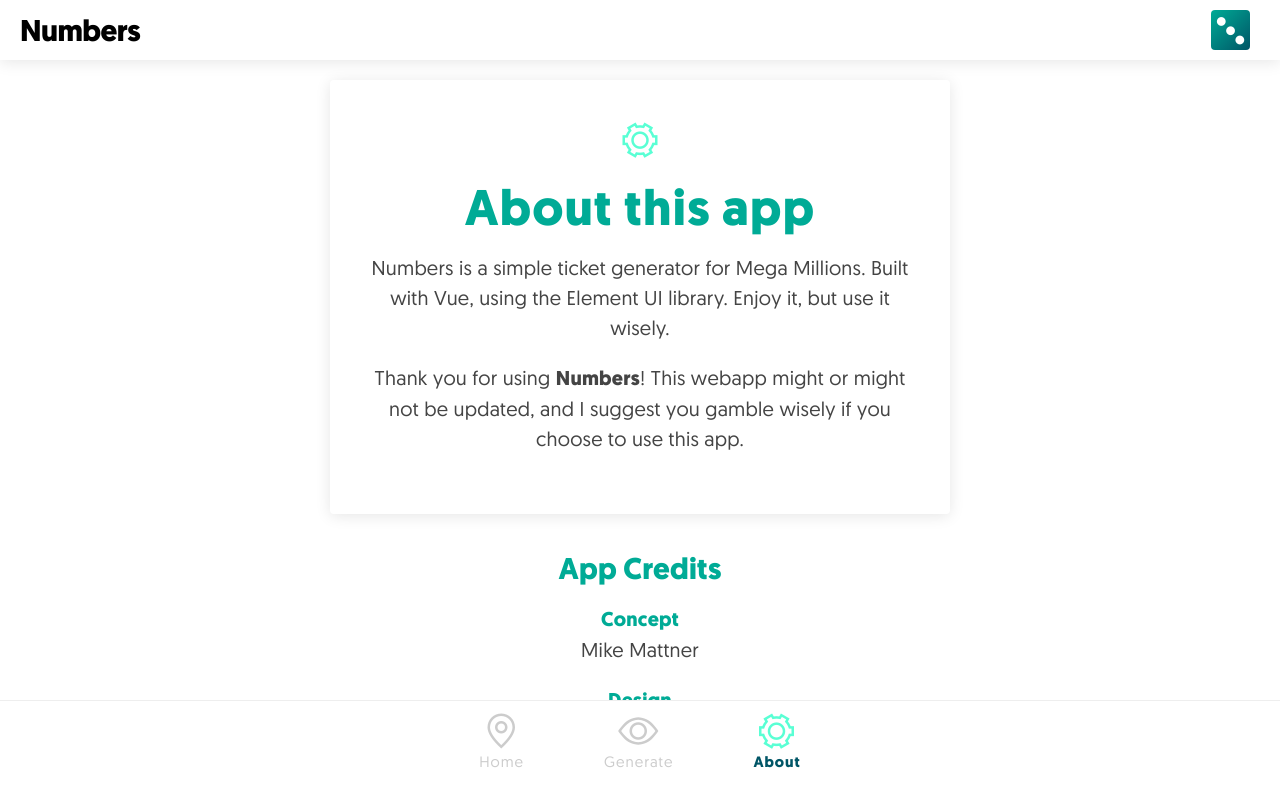
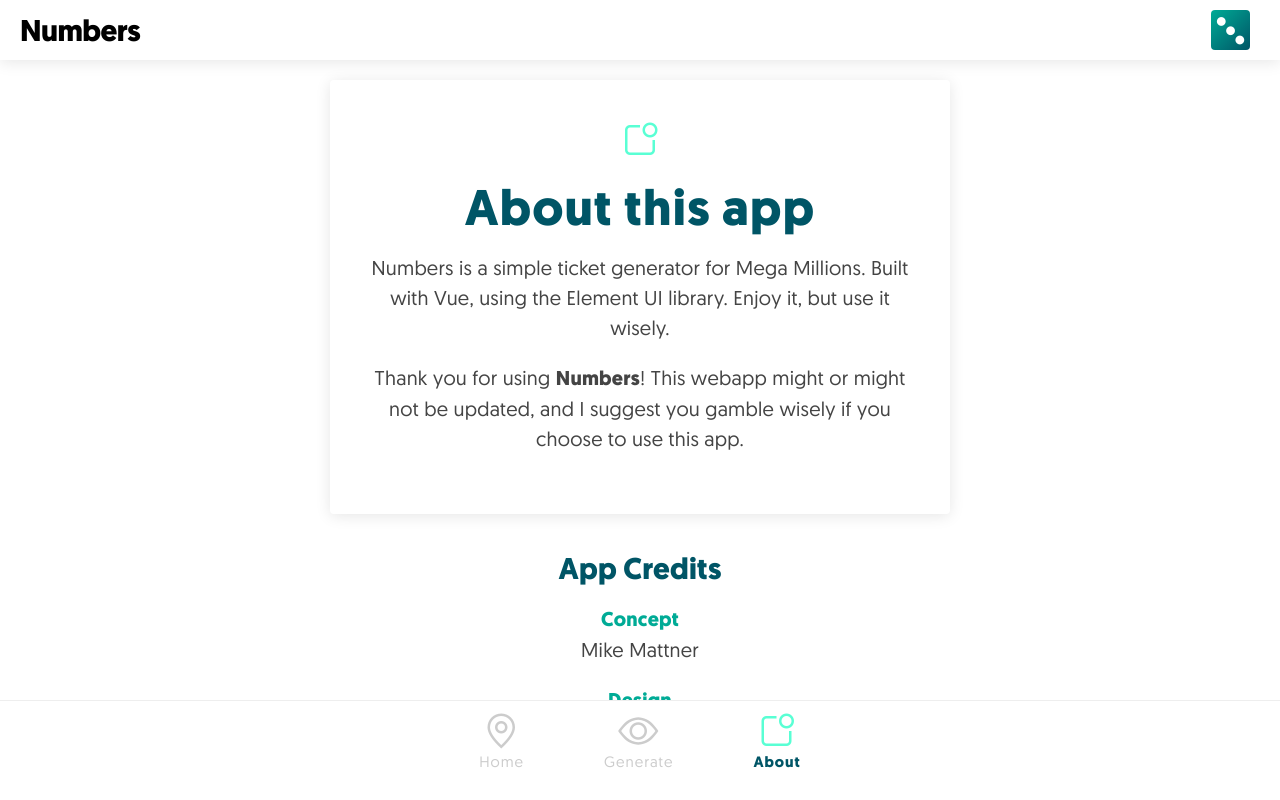
Before and after one commit to mikemattner/numbers, a Vue app: page /about in a window 1280 px wide. Shown: the top 800 px of the page. Built offline with nearby package versions, Linux system fonts and the light colour scheme.

Commit message:
Updating header colors.

```diff
--- a/src/App.vue
+++ b/src/App.vue
@@ -17,7 +17,7 @@
       <div class="menu">
         <router-link to="/"><i class="el-icon-location-outline"></i> Home</router-link>
         <router-link to="/generate"><i class="el-icon-view"></i> Generate</router-link>
-        <router-link to="/about"><i class="el-icon-setting"></i> About</router-link>
+        <router-link to="/about"><i class="el-icon-news"></i> About</router-link>
       </div>
     </footer>
   </div>
@@ -40,8 +40,8 @@ body {
   padding: 0;
   padding-top: 80px !important;
 }
-h1,h2,h3 {
-  color: $midGreen;
+h1,h2,h3,h4 {
+  color: $dark-blueGreen;
   line-height: 1;
 }
 footer {
--- a/src/views/About.vue
+++ b/src/views/About.vue
@@ -3,7 +3,7 @@
     <el-row type="flex" class="row-bg" justify="center">
         <el-col :xs="24" :md="16" :lg="12">
             <div class="card">
-                <div class="illustrated"><i class="el-icon-setting"></i></div>
+                <div class="illustrated"><i class="el-icon-news"></i></div>
                 <h1>About this app</h1>
                 <p>Numbers is a simple ticket generator for Mega Millions. Built with Vue,
                  using the Element UI library. Enjoy it, but use it wisely.</p>
```
